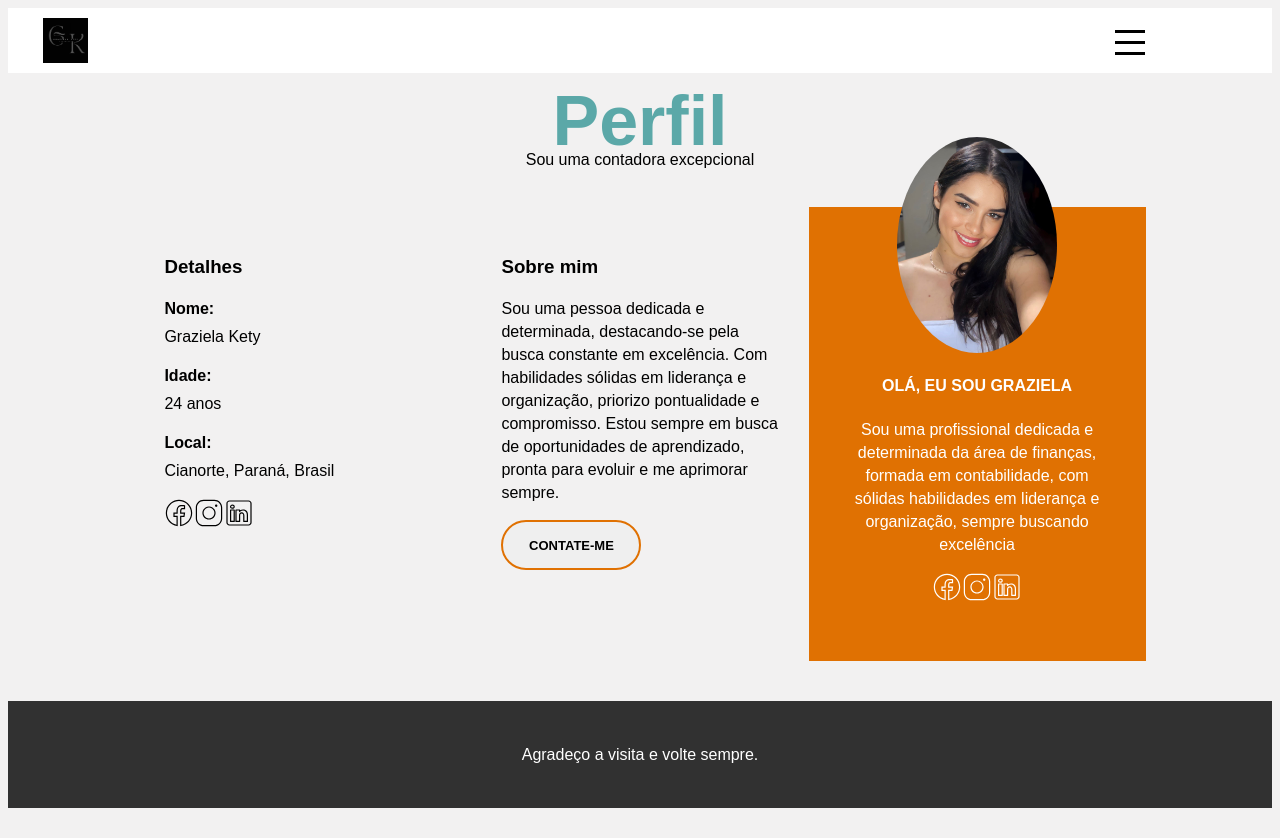
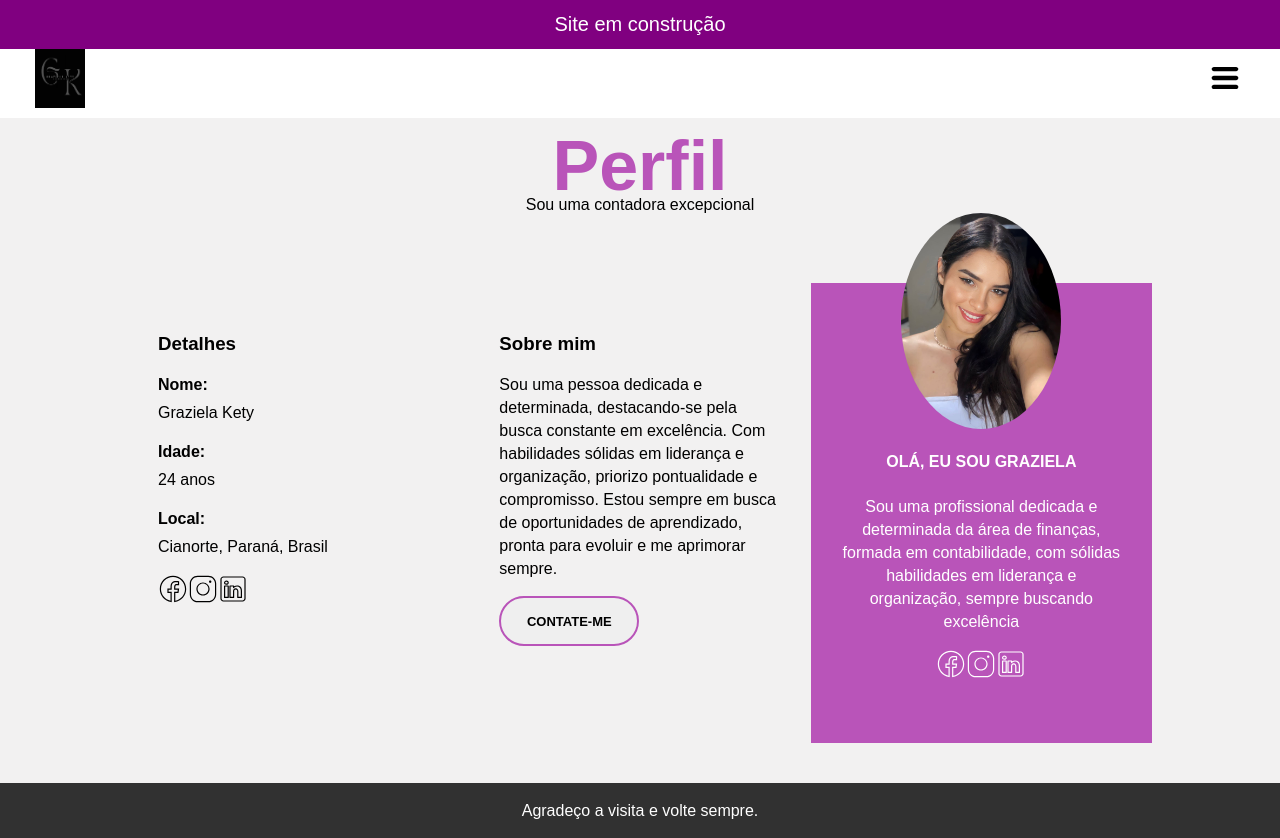
Before and after one commit to GraziKety/profile, a plain HTML site: page index.html in a window 1280 px wide. Before the commit the page ends 808 px from the top, so only its background shows below. Drawn offline with Linux system fonts and the light colour scheme.

Commit message:
ajustes css e html

```diff
--- a/Style.css
+++ b/Style.css
@@ -5,12 +5,39 @@ body {
     font-family: sans-serif;
     line-height: 23px;
     background: rgb(242, 241, 241);
-    overflow-x: hidden
+    overflow-x: hidden;
+    margin: 0;
+    /* Remove margens padrão do body */
+    padding-top: 1cm;
+    /* Adiciona um padding para evitar sobreposição do conteúdo pela faixa fixa */
+}
 
+.manutencao {
+    background-color: purple;
+    height: 1.3cm;
+    /* Altura da faixa */
+    width: 100%;
+    /* Ocupa toda a largura da página */
+    display: flex;
+    justify-content: center;
+    align-items: center;
+    /* Centraliza o conteúdo verticalmente */
+    font-size: 20px;
+    position: absolute;
+    top: 0;
+    /* Posiciona no topo da página */
+    left: 0;
+    /* Alinha à esquerda da página */
+    z-index: 1000;
+    /* Garante que a faixa fique acima de outros elementos */
+    color: white;
 }
 
 header {
     width: 100%;
+    padding: 0;
+    margin: 0;
+    /* Remover a margem superior, pois o padding-top no body já cria o espaço necessário */
 }
 
 .header>nav>div {
@@ -18,6 +45,14 @@ header {
     display: flex;
     justify-content: space-between;
     padding: 10px 35px;
+}
+
+
+
+.menu {
+    cursor: pointer;
+    height: 60px;
+    width: 40px;
 }
 
 .perfil-1 {
@@ -31,7 +66,6 @@ header {
     gap: 20px;
 }
 
-
 .perfil-detalhe {
     align-items: center;
     display: flex;
@@ -42,7 +76,7 @@ header {
 }
 
 .perfil-detalhe>h1 {
-    color: rgb(91, 168, 168);
+    color: rgb(185, 84, 185);
     font-size: 70px;
     margin: 7px 0 15px;
 }
@@ -73,7 +107,7 @@ section>p {
 }
 
 .botao {
-    border-color: #e07102;
+    border-color: rgb(185, 84, 185);
     border-radius: 30px;
     border-style: solid;
     cursor: pointer;
@@ -85,7 +119,7 @@ section>p {
 }
 
 .botao:hover {
-    background-color: #e65a50;
+    background-color: rgb(185, 84, 185);
     color: white;
 }
 
@@ -103,7 +137,7 @@ section>p {
 
 .apresentacao {
     align-items: center;
-    background: #e07102;
+    background: rgb(185, 84, 185);
     display: flex;
     flex-direction: column;
 }
@@ -128,7 +162,7 @@ footer {
     background: rgb(49, 49, 49);
     display: flex;
     flex-direction: column;
-    height: 20%;
+    height: -50%;
     justify-content: center;
     width: 100%;
 }
@@ -136,29 +170,7 @@ footer {
 footer>p {
     color: white;
     text-align: center;
-    width: 50%;
-}
-
-.hamburguer {
-    background: none;
-    cursor: pointer;
-    display: flex;
-    flex-direction: column;
-    float: right;
-    height: 25px;
-    margin-left: auto;
-    order: 2;
-    position: absolute;
-    right: 100px;
-    top: 20px;
-    width: 30px;
-    justify-content: space-around;
-}
-
-.hamburguer-linha {
-    background-color: #000000;
-    height: 3px;
-    width: 100%;
+    width: auto;
 }
 
 @media (min-width: 700px) {
@@ -187,6 +199,6 @@ footer>p {
 
 @media (max-width: 768px) {
     .perfil-1 {
-        width: 90%; /* Ajuste a largura para telas menores */
+        width: 90%;
     }
 }
--- a/index.html
+++ b/index.html
@@ -9,17 +9,18 @@
 </head>
 
 <body>
+    <div>
+        <label class="manutencao">Site em construção</label>
+    </div>
+
     <header class="header">
         <nav>
+
             <div>
-                <img src="logo.png" width="45px" alt="logomarca">
+                <img class="logo" src="logo.png" width="50px" alt="logomarca">
+                <img class="menu" src="menu.svg" alt="menu">
             </div>
 
-            <div class="hamburguer">
-                <div class="hamburguer-linha"></div>
-                <div class="hamburguer-linha"></div>
-                <div class="hamburguer-linha"></div>
-            </div>
 
         </nav>
     </header>
@@ -73,7 +74,8 @@
                 <img class="foto-perfil" src="perfil-1.jpeg" width="160px" alt="foto-perfil">
                 <div class="eu-sou">
                     <h4>OLÁ, EU SOU GRAZIELA</h4>
-                    <p>Sou uma profissional dedicada e determinada da área de finanças, formada em contabilidade, com sólidas habilidades em liderança e organização, sempre buscando excelência
+                    <p>Sou uma profissional dedicada e determinada da área de finanças, formada em contabilidade, com
+                        sólidas habilidades em liderança e organização, sempre buscando excelência
                     </p>
 
                     <div class="redes-sociais-2">
```
Also changed, not shown: menu.svg (added), profile.png (added).
